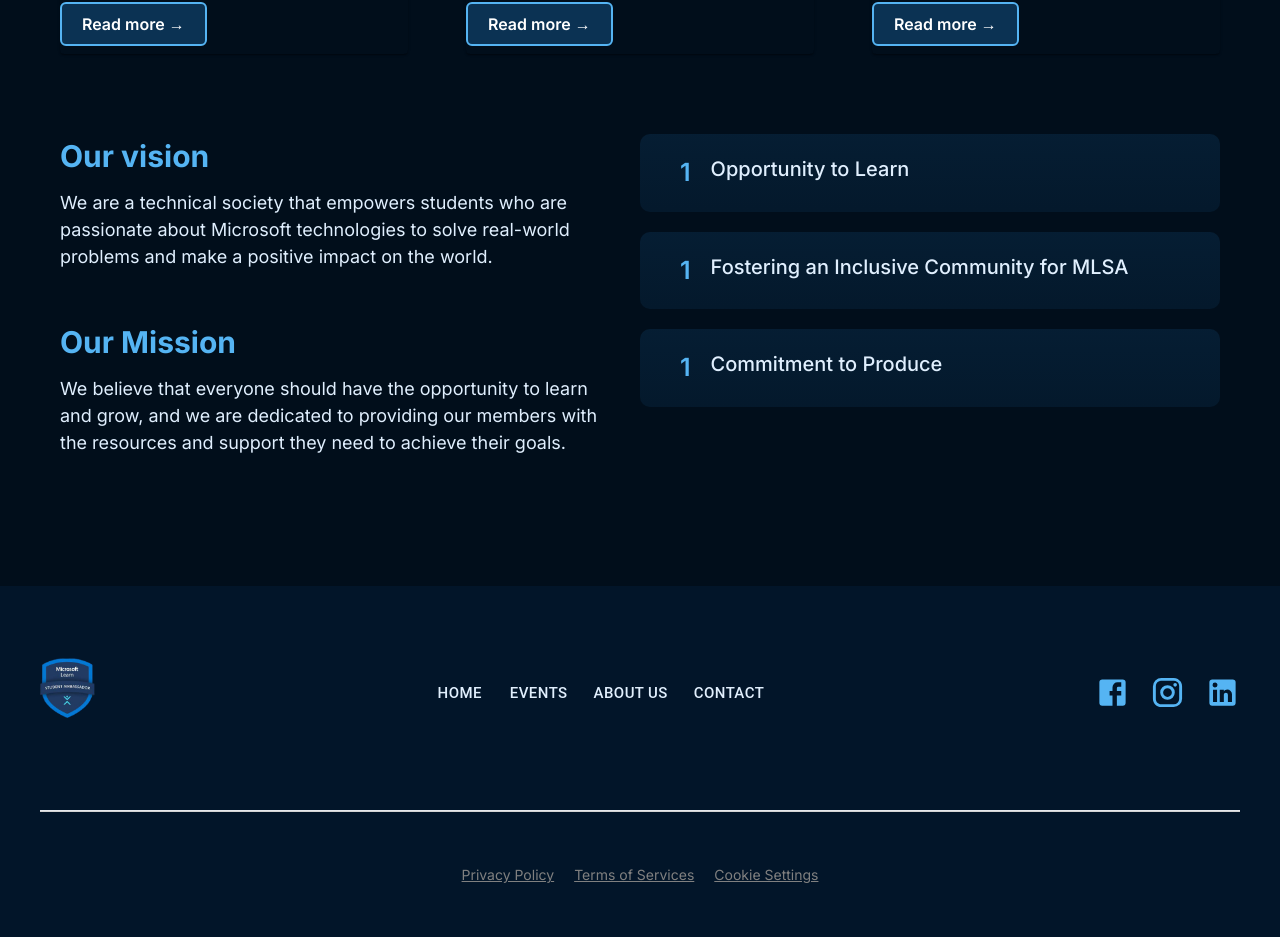
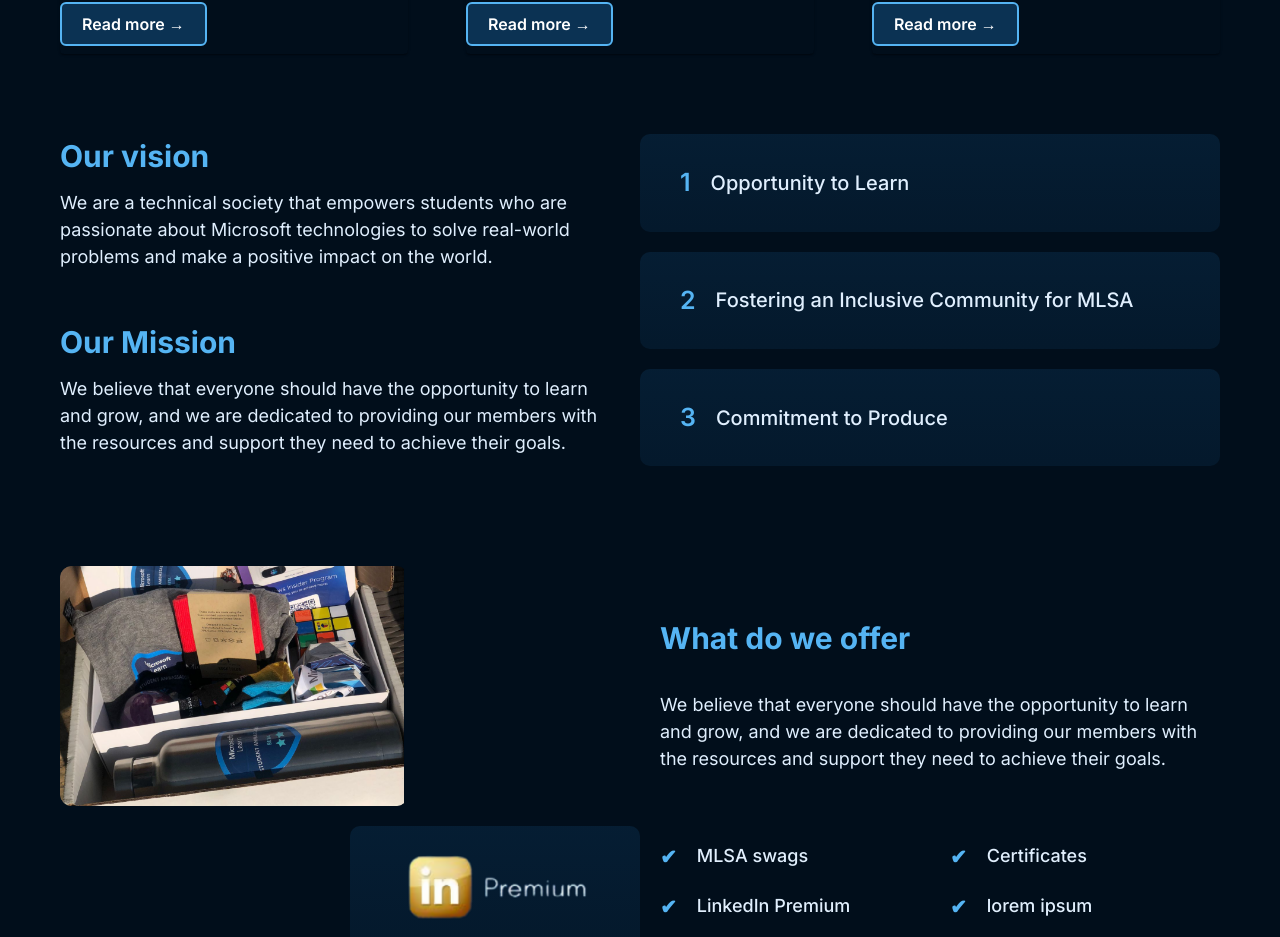
Before and after one commit to EngrMaazKhalid/MLSA-website, a Next.js app: page / in a window 1280 px wide. Shown: the part 1860-2797 px from the top of the page. Built offline with nearby package versions, Linux system fonts and the light colour scheme.

Commit message:
vison and offer section completeted

```diff
--- a/src/app/page.js
+++ b/src/app/page.js
@@ -6,6 +6,7 @@ import Header from "@/components/header/header";
 import About from "@/components/About/About";
 import Eventbar from "@/components/Eventbar/Eventbar";
 import Vision from "@/components/Vision/Vision";
+import Offer from "@/components/offer/Offer";
 
 
 export default function Home() {
@@ -18,6 +19,7 @@ export default function Home() {
     <About />
     <Eventbar />
     <Vision />
+    <Offer />
     <Footer />
   </main>
   )
--- a/src/components/Global/Appbar.js
+++ b/src/components/Global/Appbar.js
@@ -36,7 +36,7 @@ function ResponsiveAppBar() {
 
   return (
     <AppBar position="static" sx={{backgroundColor:'#01101F'}}>
-      <Container className={classes['container']} maxWidth="xl" sx={{backgroundColor:'#0a2947'}}>
+      <Container className={classes['container']} maxWidth="xl" sx={{backgroundColor:'#021529'}}>
         <Toolbar disableGutters className={classes['bar']} sx={{display: 'flex', justifyContent:'space-between', paddingLeft:'2rem', paddingRight:'3rem'}}>
     <Image
 
--- a/src/components/Team/Team.js
+++ b/src/components/Team/Team.js
@@ -0,0 +1,16 @@
+import React from 'react'
+import classes from './Team.module.css'
+
+
+
+export default function Team() {
+  return (
+    <div className={classes['Team']}>
+
+    <div className={classes['Team-div']}>
+
+</div>
+
+    </div>
+  )
+}
--- a/src/components/Vision/Vision.js
+++ b/src/components/Vision/Vision.js
@@ -11,7 +11,7 @@ export default function Vision() {
     We are a technical society that empowers students who are passionate about Microsoft technologies to solve real-world problems and make a positive impact on the world.
     </p>
         </div>
-        <div className={classes['Vision-main']}>
+        <div className={classes['Vision-main1']}>
     <h2 className={classes['heading']}>Our Mission</h2>
     <p className={classes['desc']}>
     We believe that everyone should have the opportunity to learn and grow, and we are dedicated to providing our members with the resources and support they need to achieve their goals.
@@ -27,13 +27,13 @@ export default function Vision() {
             </div>
             <div className={classes['box']}>
 
-                <div className={classes['number']}>1</div>
+                <div className={classes['number']}>2</div>
                 <div className={classes['box-heading']}>Fostering an Inclusive Community for MLSA</div>
 
             </div>
             <div className={classes['box']}>
 
-                <div className={classes['number']}>1</div>
+                <div className={classes['number']}>3</div>
                 <div className={classes['box-heading']}>Commitment to Produce</div>
 
             </div>
--- a/src/components/Vision/Vision.module.css
+++ b/src/components/Vision/Vision.module.css
@@ -19,6 +19,9 @@
 .Vision-main{
  margin-bottom: 4rem;
 }
+.Vision-main1{
+    margin-bottom: 0;
+}
 .heading{
     font-size: 3rem;
     font-weight: 700;
@@ -37,14 +40,16 @@
     display: flex;
     flex-direction: column;
     flex: 0 0 auto;
-    height: 100%;
+    /* height: 100%; */
     align-items: center;
     /* justify-content: space-between; */
     gap: 2rem;
 }
 .box{
 display: flex;
-/* justify-content: space-between; */
+/* justify-content: center; */
+align-items: center;
+flex-wrap: wrap;
 width: 100%;
 background-image: linear-gradient(#0827429C, #0827426E);
 padding: 2rem 4rem;
@@ -62,5 +67,18 @@ font-weight: 500;
 font-size: 2rem;
 line-height: 30px;
 color: #E0EFFE;
+text-align: center;
 margin-left: 2rem;
 }
+@media (max-width: 992px){
+    .Vision-div{
+        flex-direction: column;
+    }
+    .Vision-left{
+        width: 100%;
+
+    }
+    .box-div{
+        width: 100%;
+    }
+}
--- /dev/null
+++ b/src/components/offer/Offer.js
@@ -0,0 +1,53 @@
+import React from 'react'
+import classes from './Offer.module.css'
+import linkedin from '../../../public/Assets/Photos/linkedin.png'
+import swag from '../../../public/Assets/Photos/swag.png'
+import Image from 'next/image'
+
+
+export default function Offer() {
+  return (
+    <div className={classes['Offer']}>
+    <div className={classes['Offer-div']}>
+        <div className={classes['Offer-left']}>
+    <Image
+    src={swag}
+    className={classes['img-swag']}
+    />
+    <div className={classes['swag']}>
+    <div className={classes['swag-box']}>
+    <Image
+    src={linkedin}
+    className={classes['img-link']}
+    />
+    </div>
+    </div>
+        </div>
+        <div className={classes['Offer-right']}>
+        <h2 className={classes['heading']}>What do we offer</h2>
+        <p className={classes['desc']}>
+    We believe that everyone should have the opportunity to learn and grow, and we are dedicated to providing our members with the resources and support they need to achieve their goals.
+    </p>
+    <div className={classes['down']}>
+        <div className={classes['tick-div']}>
+        <div className={classes['tick']}>
+      <div className={classes['symbol']}>  &#10004; </div><p className={classes['credits']}>MLSA swags</p>
+        </div>
+        <div className={classes['tick']}>
+        <div className={classes['symbol']}>  &#10004; </div> <p className={classes['credits']}>LinkedIn Premium</p>
+        </div>
+        </div>
+        <div className={classes['tick-div']}>
+        <div className={classes['tick']}>
+        <div className={classes['symbol']}>  &#10004; </div> <p className={classes['credits']}>Certificates</p>
+        </div>
+        <div className={classes['tick']}>
+        <div className={classes['symbol']}>  &#10004; </div> <p className={classes['credits']}>lorem ipsum</p>
+        </div>
+        </div>
+        </div>
+    </div>
+    </div>
+    </div>
+  )
+}
--- /dev/null
+++ b/src/components/offer/Offer.module.css
@@ -0,0 +1,85 @@
+.Offer{
+    height: 100%;
+    margin: 8rem 6rem;
+}
+.Offer-div{
+    display: flex;
+    justify-content: space-between;
+    gap: 2rem;
+    margin: 10rem 0;
+}
+.Offer-left{
+    width: 50%;
+    gap: 2rem;
+    display: flex;
+    flex-direction: column;
+    flex: 0 0 auto;
+}
+.img-swag{
+    width: 60%;
+}
+.swag{
+    display: flex;
+    width: 100%;
+    align-items: flex-end;
+    justify-content: right;
+}
+.swag-box{
+    background-image: linear-gradient(#0827429C, #0827426E);
+    padding: 2rem 4rem;
+    border-radius: 10px;
+    width: 50%;
+    align-items: flex-end;
+}
+.img-link{
+    /* width: 50%;
+    display: flex;
+    justify-content: flex-end; */
+    /* align-items: flex-end; */
+}
+.Offer-right{
+    width: 50%;
+    display: flex;
+    flex-direction: column;
+    justify-content: center;
+    flex: 0 0 auto;
+}
+.heading{
+    font-size: 3rem;
+    font-weight: 700;
+    color: #55B4F3;
+    line-height: 45px;
+    margin-top: 2rem;
+    margin-bottom: 2rem;
+}
+.desc{
+    font-weight: 400;
+    margin: 1rem 2rem 4rem 0;
+    font-size: 1.8rem;
+    line-height: 27px;
+    color: #E0EFFE;
+}
+.down{
+    display: flex;
+}
+.tick-div{
+    display: flex;
+    flex-direction: column;
+    width: 100%;
+    gap: 2rem;
+    margin-top: 3rem;
+}
+.symbol{
+    color: #55B4F3;
+    font-size: 2rem;
+    font-weight: bolder;
+    margin-right: 2rem;
+}
+.credits{
+    font-weight: 500;
+    font-size: 1.8rem;
+
+}
+.tick{
+    display: flex;
+}
```
Also changed, not shown: public/Assets/Photos/linkedin.png (added), public/Assets/Photos/swag.png (added), src/components/Team/Team.module.css (added).
